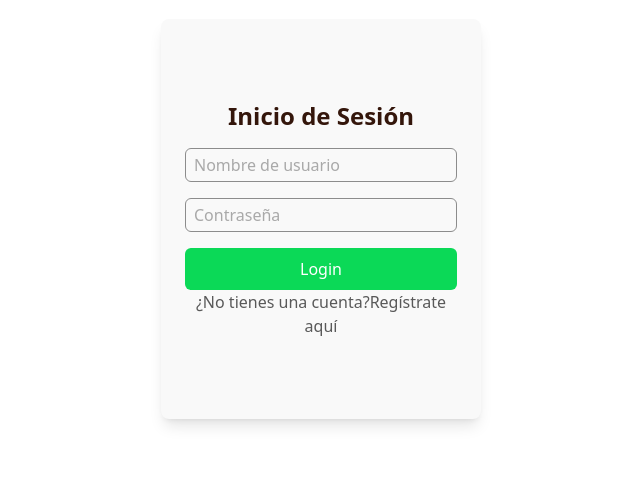
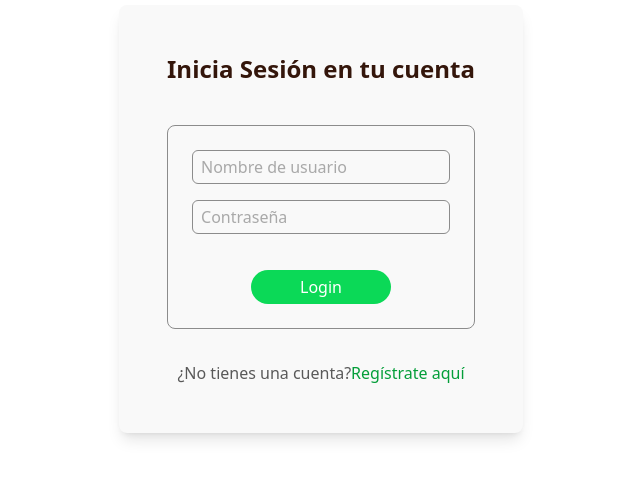
Before and after one commit to FredPota/RoadPartners-project, a React (Vite) app: page /login in a window 1280 px wide. Shown: the part 181-660 px from the top of the page, without its empty margins (319-959 px from the left). Built offline with nearby package versions, Linux system fonts and the light colour scheme.

Commit message:
Ventana de Registro de Usuario Agregada y cambiada

```diff
--- a/src/assets/loginPage.css
+++ b/src/assets/loginPage.css
@@ -62,15 +62,19 @@
 
 .login-container {
   @apply flex flex-col items-center justify-center
-  h-100 w-80 bg-PageLight-950
+  bg-PageLight-950
   text-PageLight-100
   rounded-lg shadow-lg
-  p-6;
+  p-12
+  gap-8;
 
 }
 .login-form {
   @apply w-full
   flex flex-col items-center
+  border-1 border-PageLight-300
+  rounded-lg
+  p-6
   gap-4;
 }
 
@@ -82,9 +86,9 @@
 }
 
 .title-form {
-  @apply text-2xl font-bold mb-4
-  text-PageDark-900
-  justify-self-start;
+  @apply text-2xl font-bold
+  text-PageDark-900 pb-2
+  ;
 }
 
 .input-form {
@@ -96,11 +100,41 @@
 }
 
 .btnSubmit-form {
-  @apply w-full
+  @apply
   bg-PageGreen-500
   text-white
-  py-2
-  rounded-md
+  mt-5
+  px-12
+  py-1
+  rounded-full
   hover:bg-PageGreen-800
   focus:outline-none focus:ring-2 focus:ring-PageGreen-500;
 }
+.link-text {
+  @apply text-PageGreen-900
+  cursor-pointer
+  hover:text-PageGreen-300
+  hover:underline
+  focus:outline-none focus:ring-2 focus:ring-PageGreen-500;
+}
+.hr-form {
+  @apply w-full border-t border-PageLight-300 mb-2;
+}
+
+.text-content {
+  @apply text-base text-PageLight-300
+  text-left
+  ;
+}
+
+.subtitle-form {
+  @apply text-lg
+  self-start pl-7 ;
+}
+
+.text-tiny {
+  @apply text-xs
+  justify-self-start
+  pb-1
+  ;
+}
--- a/src/components/login-form.jsx
+++ b/src/components/login-form.jsx
@@ -15,7 +15,9 @@ function LoginForm() {
 
   return (
     <div className="login-container ">
-        <h2 className='title-form' >Inicio de Sesión</h2>
+        <h2 className='title-form' >
+            Inicia Sesión en tu cuenta
+        </h2>
         <form className="login-form">
 
             <div className="login-group">
@@ -33,7 +35,7 @@ function LoginForm() {
 
         <p className='text-signin'>
             ¿No tienes una cuenta?
-            <span className='link-signin hover:text-PageLight-500'
+            <span className='link-text'
             onClick={gotoSignIn}>
                 Regístrate aquí
             </span>
--- a/src/pages/SignInPage.jsx
+++ b/src/pages/SignInPage.jsx
@@ -11,25 +11,50 @@ function SignInPage() {
 
     return (
         <div className="sign-in-page">
-            <h1>Sign In</h1>
             {/* Aquí puedes agregar el formulario de registro de usuario */}
             <form className="login-container" action="">
-                <div className="" id="personal-info">
+                            <h1>Registro de Usuario</h1>
+
+                <div className="login-form" id="personal-info">
+                    <h2 className="self-start pl-7 m-0">Información de la Cuenta</h2>
                     <input className="input-form" placeholder="Nombre(s)" type="text" name="name" id="name" />
                     <input className="input-form" placeholder="Apellido(s)" type="text" name="lastname" id="lastname" />
                     <input className="input-form" placeholder="Correo Electrónico" type="email" name="email" id="email" />
                     <input className="input-form" placeholder="Contraseña" type="password" name="password" id="password" />
+                    <input className="input-form" placeholder="Confirmar Contraseña" type="password" name="confirmPassword" id="confirmPassword" />
                 </ div>
-                <div className="" id="payment-info">
+                <hr className="hr-form" />
+
+                {/* <div className=" login-form" id="payment-info">
+                    <h2 className="self-start pl-7 m-0">Información de Pago</h2>
                     <input className="input-form" placeholder="Titular de la tarjeta" type="text" />
                     <input className="input-form" placeholder="Número de Tarjeta" type="text" name="cardNumber" id="cardNumber" />
-                    <input className="input-form" placeholder="Fecha de Expiración" type="text" name="expirationDate" id="expirationDate" />
-                    <input className="input-form" placeholder="CVV" type="text" name="cvv" id="cvv" />
+                    <div className="login-group" id="card-details">
+                        <div className="login-group">
+                            <label htmlFor="expirationDate">Fecha de Expiración: </label>
+                            <input className="input-form basis-40" id="expirationDate" type="date" />
+                        </div>
+                        <input className="input-form basis-40" placeholder="CVV" type="text" name="cvv" id="cvv" />
+                    </div>
+                </div>
 
-                </div>
-                <div>
+                <div className="login-form">
+                    <div className="text-content">
+                        <h2 className="subtitle-form" >Verificación</h2>
+                        <div className="text-content">
 
-                </div>
+                            <p className="text-tiny">Verificar tu perfil le otroga a los demás usuarios la confianza de que eres una persona real y pueden viajar contigo; tendrás mas oportunidades de que te acepten en viajes y facilidad para otras funcionalidades</p>
+                            <p className="text-tiny">Para verificar tu autenticidad se te pedira una foto de tu ine, no te preocupes para que haya una revision humana de que en realidad existes. Una vez tengas respuesta se borrara tu ine de la base de datos.</p>
+
+                        </div>
+                    </div>
+
+                    <div className="login-group">
+                        <label htmlFor="verification-doc">Subir Documento de Verificación:</label>
+                        <input className="input-form basis-60" type="file" accept="" enctype="multipart/form-data" accept=".jpg, .jpeg, .png"
+                        name="verification-doc" id="verification-doc" />
+                    </div>
+                </div> */}
                 <button className="btnSubmit-form" type="submit" onClick={goToLogin}>Registrarse</button>
             </form>
 
```
